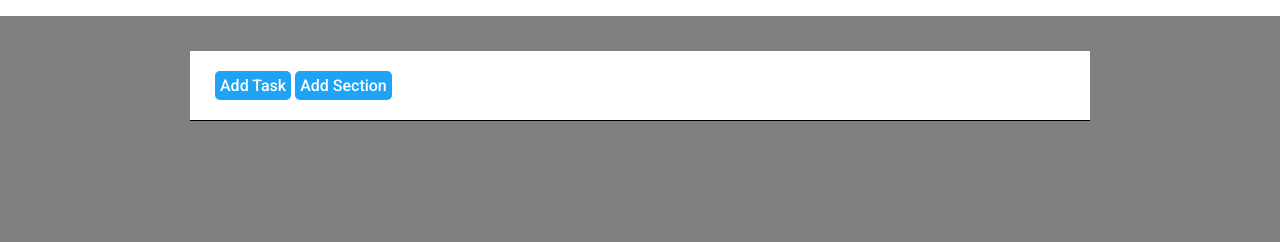
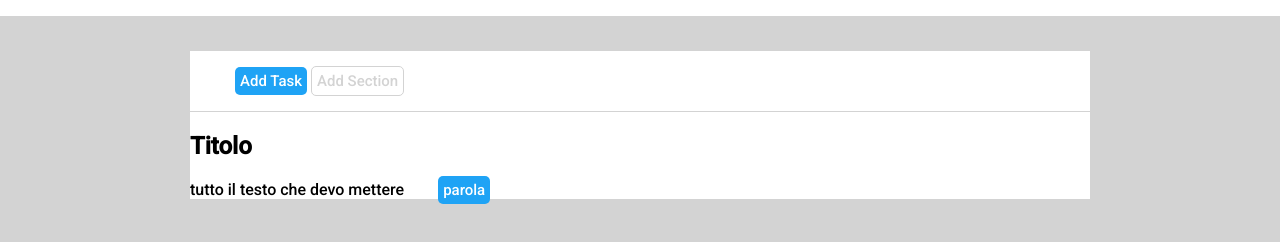
Before and after one commit to LucaBonifazio/html-css-toboolist, a plain HTML site: page index.html in a window 1280 px wide. Shown: the part 68-310 px from the top of the page. Drawn offline with Linux system fonts and the light colour scheme.

Commit message:
try 2 part

```diff
--- a/css/style.css
+++ b/css/style.css
@@ -11,7 +11,7 @@ body {
     margin: 0;
     padding: 0;
     box-sizing: border-box;
-    background-color: grey;
+    background-color: lightgrey;
   }
 
   .main-header{
@@ -32,20 +32,33 @@ body {
   }
 
   .little-header{
-    border-bottom: 1px solid black;
-    padding: 25px;
+    border-bottom: 1px solid lightgrey;
+    padding: 15px;
   }
 
   .task{
     border-radius: 5px;
     background-color: rgb(31, 163, 245);
     padding: 5px;
+    margin-left: 30px;
+    font-size: 15px;
     color: white;
   }
 
   .section{
     border-radius: 5px;
+    border: 1px solid lightgrey;
+    padding: 5px;
+    font-size: 15px;
+    color: lightgrey;
+    display: inline-block;
+  }
+
+  .editorial{
+    border-radius: 5px;
     background-color: rgb(31, 163, 245);
     padding: 5px;
+    margin-left: 30px;
+    font-size: 15px;
     color: white;
   }
--- a/index.html
+++ b/index.html
@@ -23,9 +23,13 @@
                 <span class="section">Add Section</span>
            </header>
 
-           <section></section>
-           <section></section>
-           <section></section>
+           <section>
+                <h2>Titolo</h2>
+                <span>tutto il testo che devo mettere</span>
+                <span class="editorial">parola</span>
+           </section>
+
+
         </div>
     </main>
 
```
